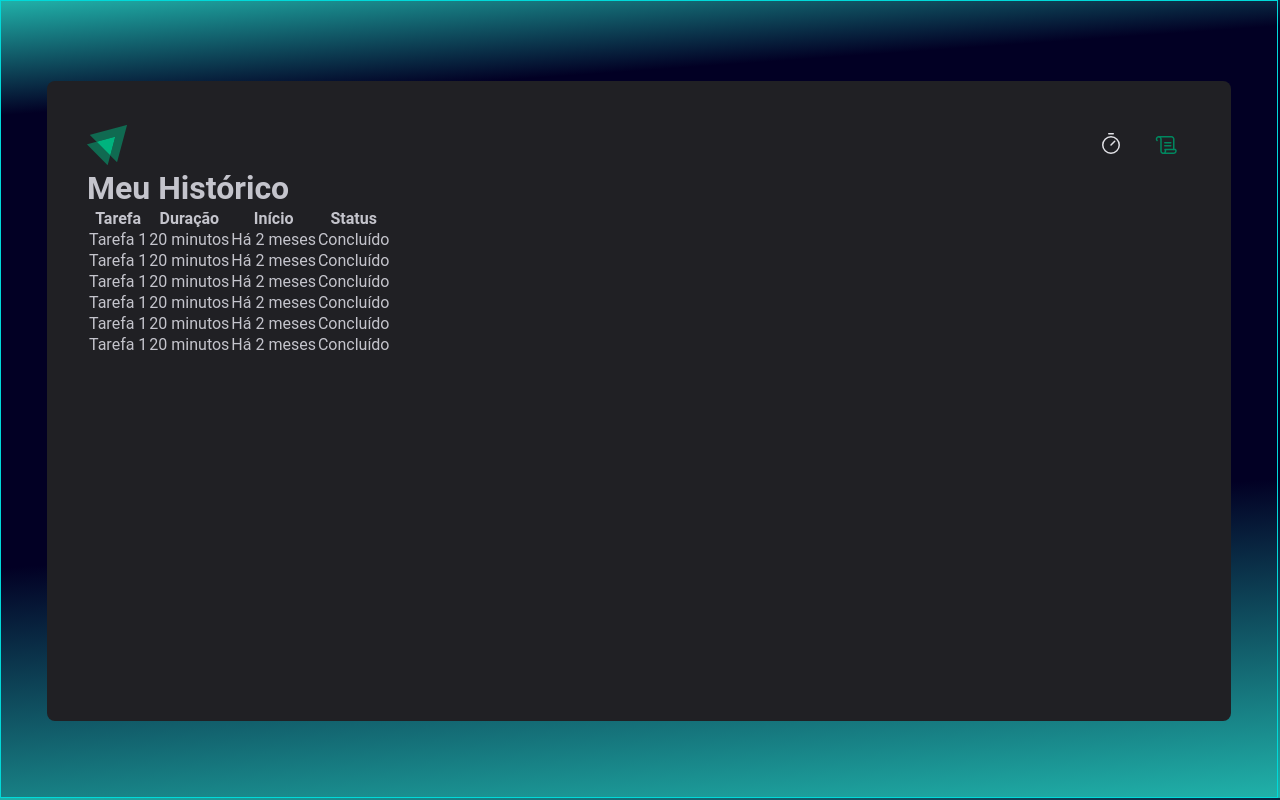
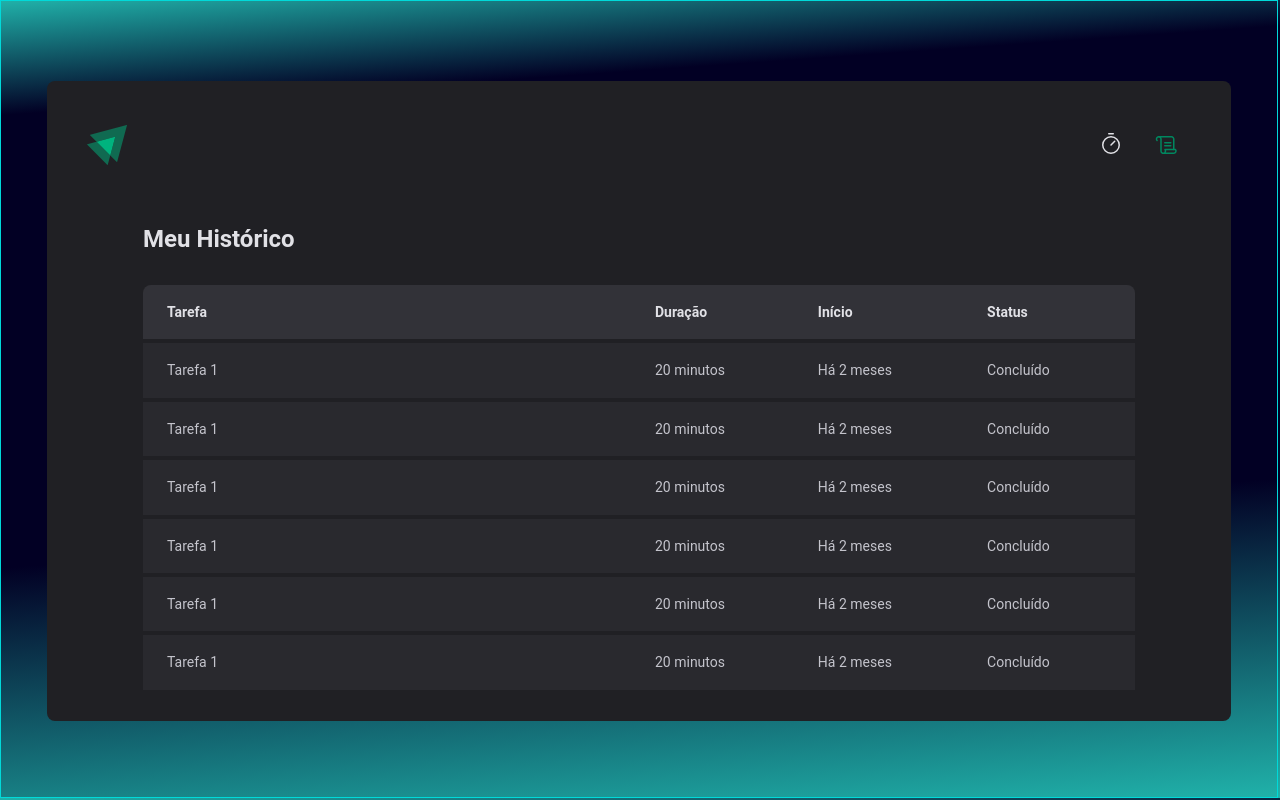
Before and after one commit to shadyueh/rs22-ignite-timer, a React app: page /history in a window 1280 px wide. Built offline with nearby package versions, Linux system fonts and the light colour scheme; the HTML template or start-up script is replaced by a standard one.

Commit message:
feat: stylize History page

```diff
--- a/src/pages/History/styles.ts
+++ b/src/pages/History/styles.ts
@@ -1,5 +1,61 @@
 import styled from 'styled-components'
 
-export const HistoryContainer = styled.main``
+export const HistoryContainer = styled.main`
+  flex: 1;
+  padding: 3.5rem;
+  display: flex;
+  flex-direction: column;
 
-export const HistoryList = styled.div``
+  h1 {
+    font-size: 1.5rem;
+    color: ${(props) => props.theme['gray-100']};
+  }
+`
+
+export const HistoryList = styled.div`
+  flex: 1;
+  overflow: auto;
+  margin-top: 2rem;
+
+  table {
+    width: 100%;
+    border-collapse: collapse;
+    min-width: 600px;
+
+    th {
+      background-color: ${(props) => props.theme['gray-600']};
+      padding: 1rem;
+      text-align: left;
+      color: ${(props) => props.theme['gray-100']};
+      font-size: 0.875rem;
+      line-height: 1.6;
+
+      &:first-child {
+        border-top-left-radius: 8px;
+        padding-left: 1.5rem;
+      }
+
+      &:last-child {
+        border-top-right-radius: 8px;
+        padding-right: 1.5rem;
+      }
+    }
+
+    td {
+      background-color: ${(props) => props.theme['gray-700']};
+      border-top: 4px solid ${(props) => props.theme['gray-800']};
+      padding: 1rem;
+      font-size: 0.875rem;
+      line-height: 1.6;
+
+      &:first-child {
+        width: 50%;
+        padding-left: 1.5rem;
+      }
+
+      &:last-child {
+        padding-right: 1.5rem;
+      }
+    }
+  }
+`
```
